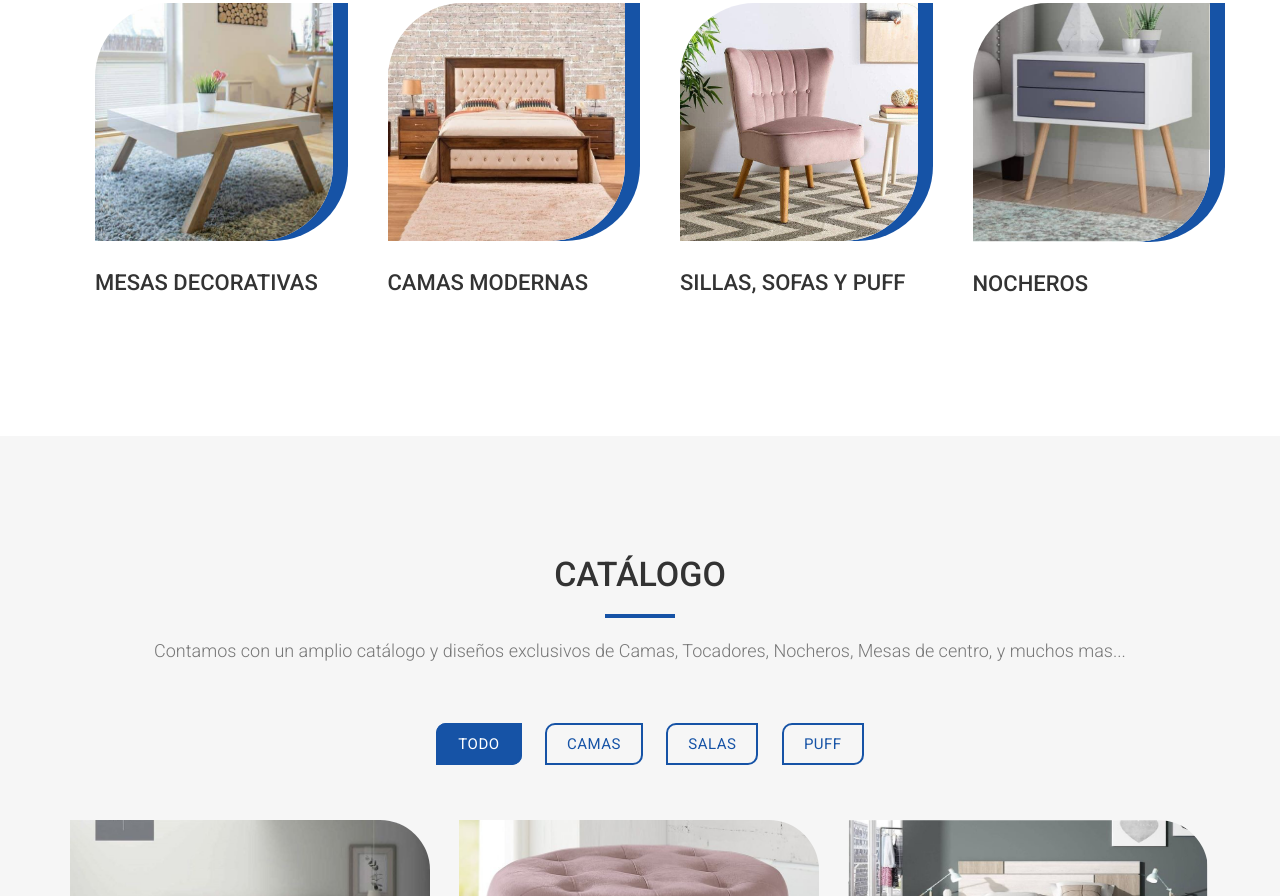
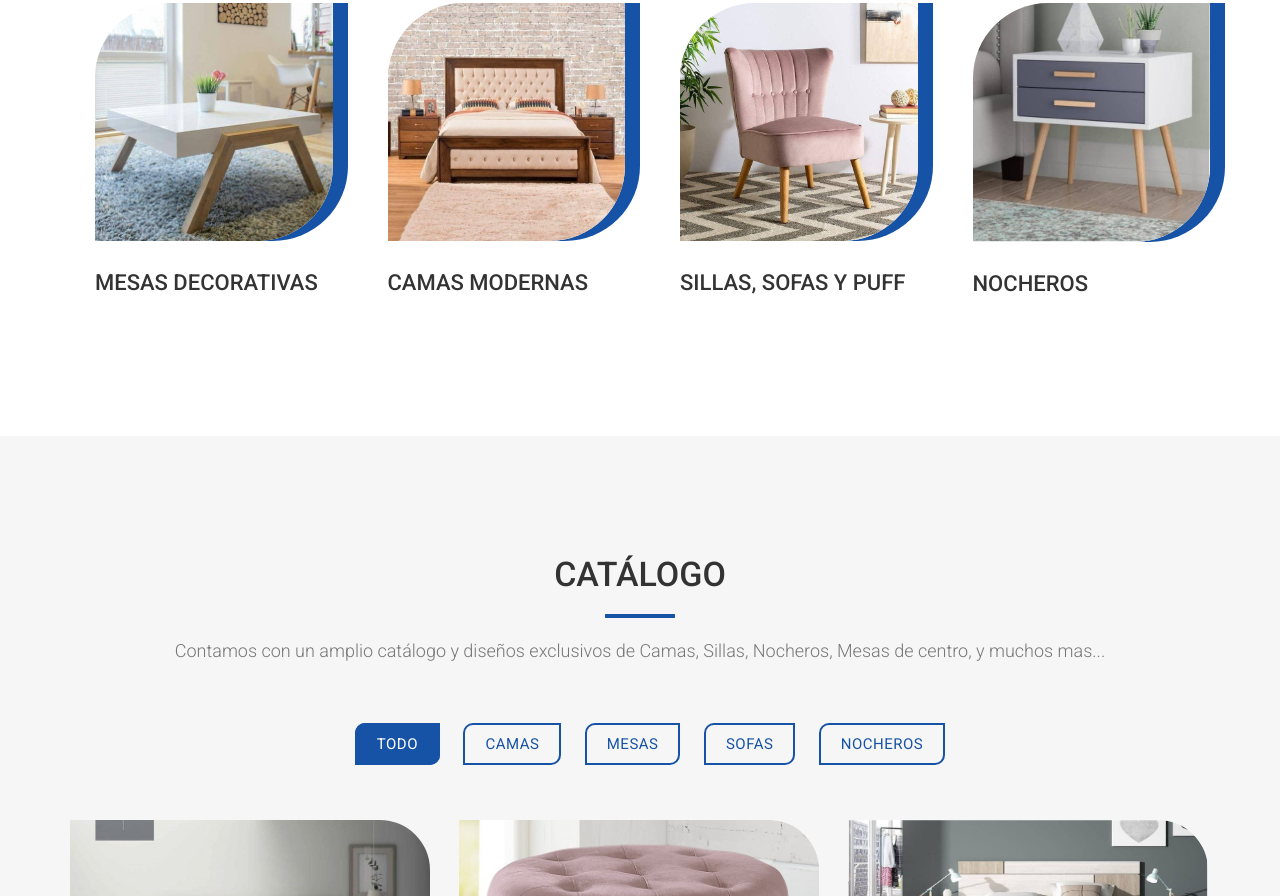
Before and after one commit to LOGAN0791/mobblo, a plain HTML site: page index.html in a window 1280 px wide. Shown: the part 1904-2800 px from the top of the page. Drawn offline with Linux system fonts and the light colour scheme.

Commit message:
act-12-09-23

```diff
--- a/index.html
+++ b/index.html
@@ -49,7 +49,7 @@
     <div class="collapse navbar-collapse" id="bs-example-navbar-collapse-1">
       <ul class="nav navbar-nav navbar-right">
         <li><a href="#about" class="page-scroll">Nosotros</a></li>
-        <li><a href="#services" class="page-scroll">servicios</a></li>
+        <li><a href="#services" class="page-scroll">Productos</a></li>
         <li><a href="#portfolio" class="page-scroll">Catalogo</a></li>
         <!--<li><a href="#team" class="page-scroll">Equipo</a></li>-->
         <li><a href="#contact" class="page-scroll">Contactos</a></li>
@@ -130,7 +130,7 @@
     <div class="section-title text-center center">
       <h2>Catálogo</h2>
       <hr>
-      <p>Contamos con un amplio catálogo y diseños exclusivos de Camas, Tocadores, Nocheros, Mesas de centro, y muchos mas...</p>
+      <p>Contamos con un amplio catálogo y diseños exclusivos de Camas, Sillas, Nocheros, Mesas de centro, y muchos mas...</p>
     </div>
     <div class="categories">
       <ul class="cat">
@@ -138,8 +138,9 @@
           <ol class="type">
             <li><a href="#" data-filter="*" class="active">Todo</a></li>
             <li><a href="#" data-filter=".residential">Camas</a></li>
-            <li><a href="#" data-filter=".office">Salas</a></li>
-            <li><a href="#" data-filter=".commercial">Puff</a></li>
+            <li><a href="#" data-filter=".office">Mesas</a></li>
+            <li><a href="#" data-filter=".commercial">Sofas</a></li>
+            <li><a href="#" data-filter=".commercial">Nocheros</a></li>
           </ol>
         </li>
       </ul>
```
